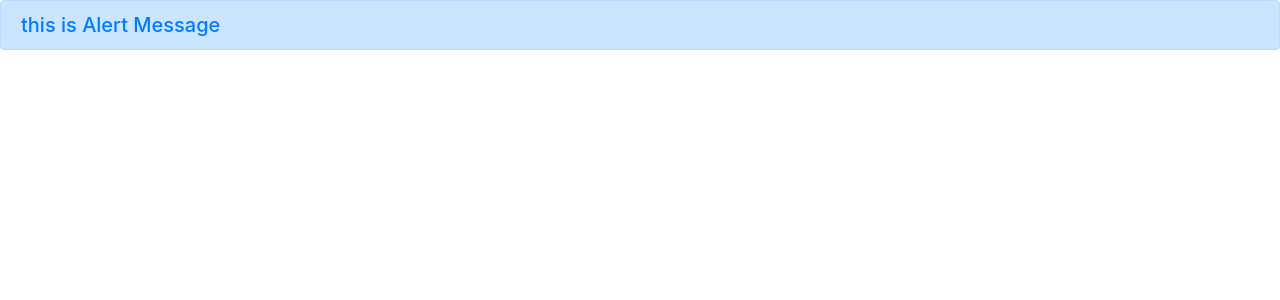
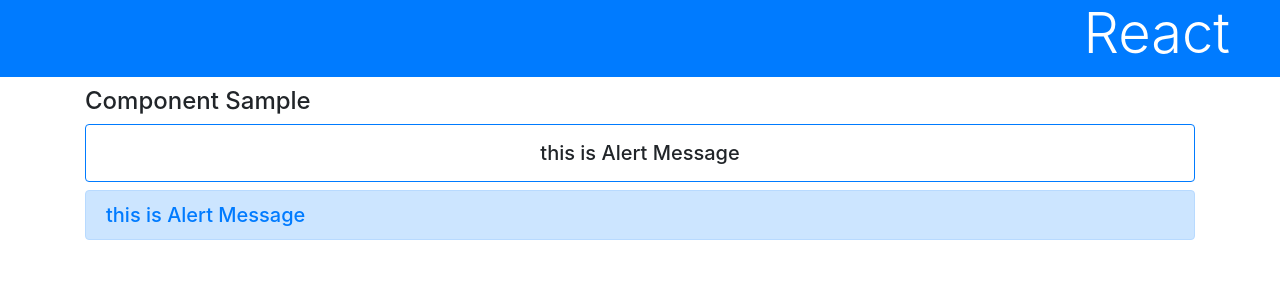
Before and after one commit to shibafu/React-Handson, a React (Create React App) app in the folder my-app/: page / in a window 1280 px wide. Shown: the top 300 px of the page. Built offline with nearby package versions, Linux system fonts and the light colour scheme.

Commit message:
コンポーネント内コンポーネント

```diff
--- a/my-app/src/App.js
+++ b/my-app/src/App.js
@@ -9,5 +9,24 @@ import React, { Component, useState } from 'react';
     </div>)
 
   }
+  // テーマ
+  function CardMessage() {
+    return (<div className="card p-3 h5 border-primary text-center">
+      this is Alert Message
+    </div>)
 
-export default AlertMessage;
+  }
+  // テーマ
+  function App() {
+    return (<div>
+      <h1 className="bg-primary text-white display-4 ">React</h1>
+      <div className="container">
+        <h4>Component Sample</h4>
+        <CardMessage />
+        <AlertMessage />
+      </div>
+    </div>)
+
+  }
+
+export default App;
--- a/my-app/src/index.js
+++ b/my-app/src/index.js
@@ -9,8 +9,8 @@ import reportWebVitals from './reportWebVitals';
 
 ReactDOM.render(
   <React.StrictMode>
-  <AlertMessage />
-    {/*<App />*/}
+  {/*<AlertMessage /> */}
+    <App />
     {/*<Rect   x = "200"  y = "200"  width = "200"  height = "200"  color = "#6ff9"  radius = "25"/> */}
     {/*<Rect   x = "300"  y = "300"  width = "200"  height = "200"  color = "#f6f9"  radius = "75"/> */}
     {/*<Rect   x = "400"  y = "400"  width = "200"  height = "200"  color = "#6669"  radius = "100"/> */}
```
